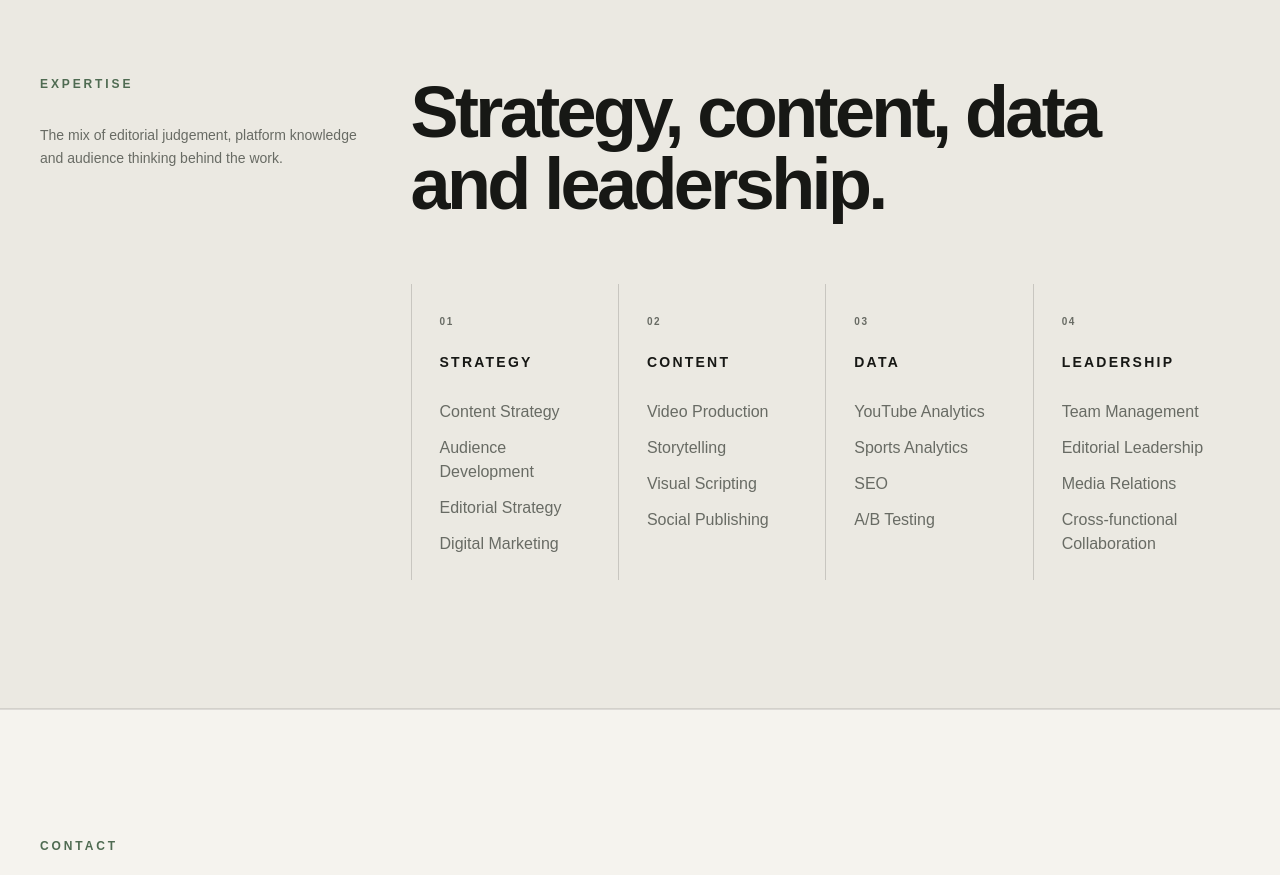
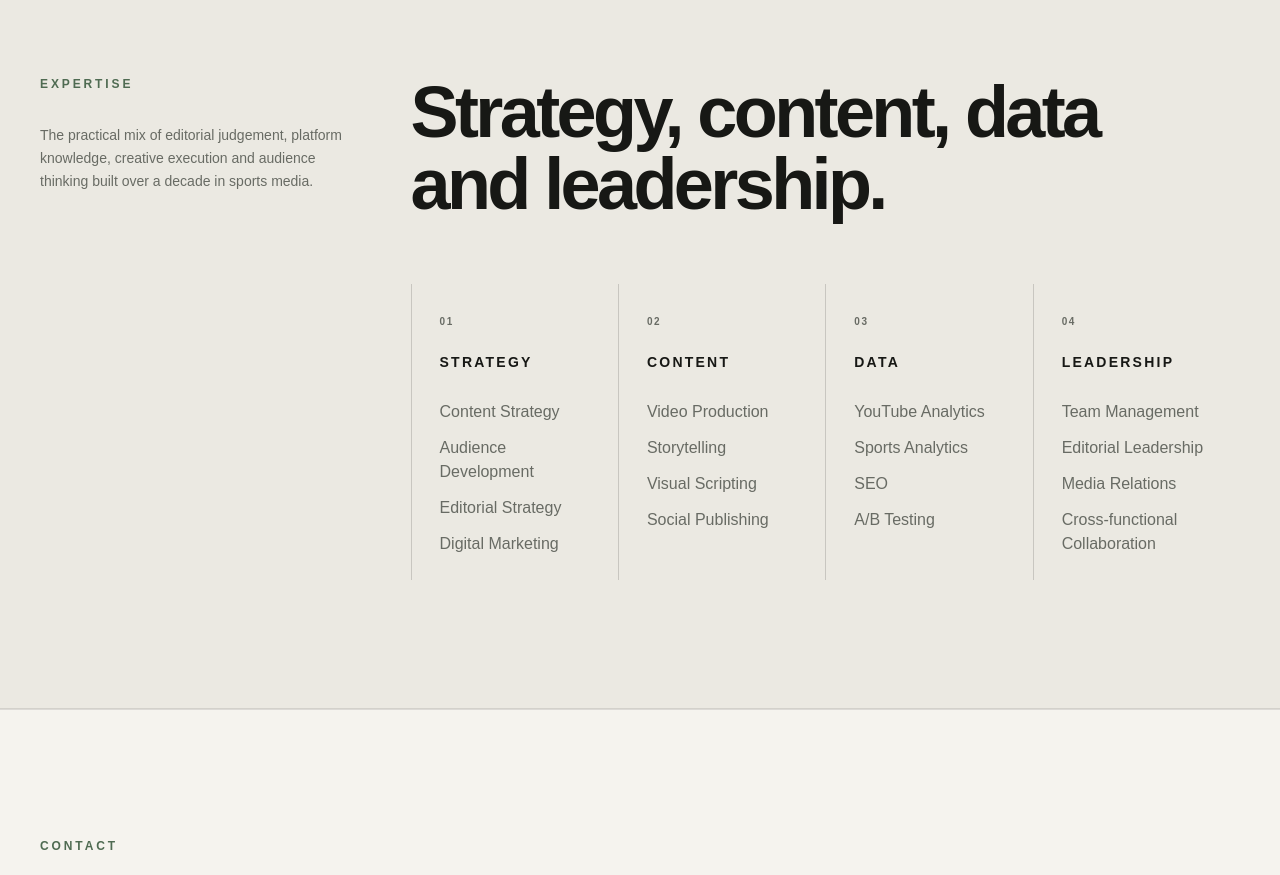
Before and after one commit to AakarshBot/aakars-portfolio-v2, a Next.js app: page / in a window 1280 px wide. Shown: the part 6940-7815 px from the top of the page. Built offline with nearby package versions, Linux system fonts and the light colour scheme.

Commit message:
refine: sharpen expertise positioning

```diff
--- a/src/components/Skills.tsx
+++ b/src/components/Skills.tsx
@@ -9,7 +9,7 @@ export function Skills() {
           <div>
             <SectionLabel>Expertise</SectionLabel>
             <p className="mt-8 max-w-xs text-sm leading-relaxed text-[var(--muted)]">
-              The mix of editorial judgement, platform knowledge and audience thinking behind the work.
+              The practical mix of editorial judgement, platform knowledge, creative execution and audience thinking built over a decade in sports media.
             </p>
           </div>
           <div>
```
